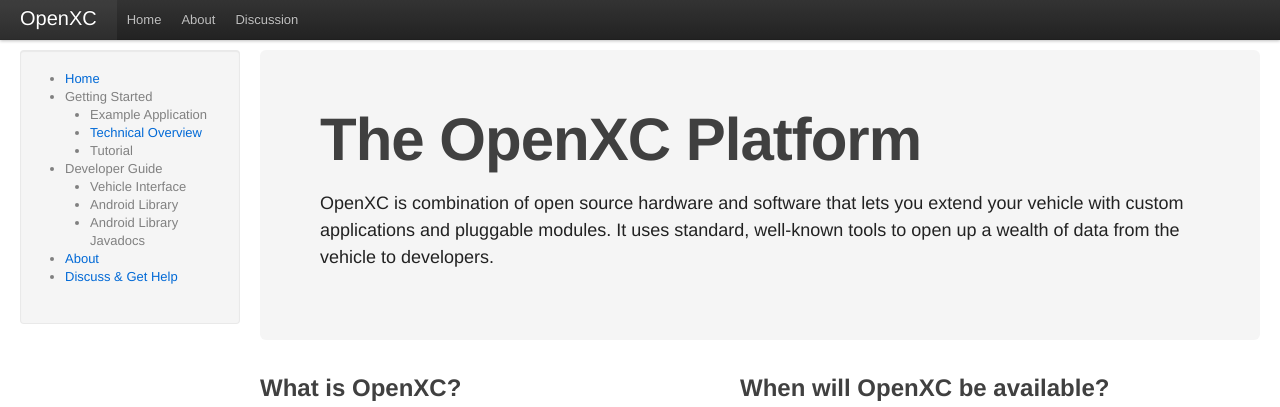
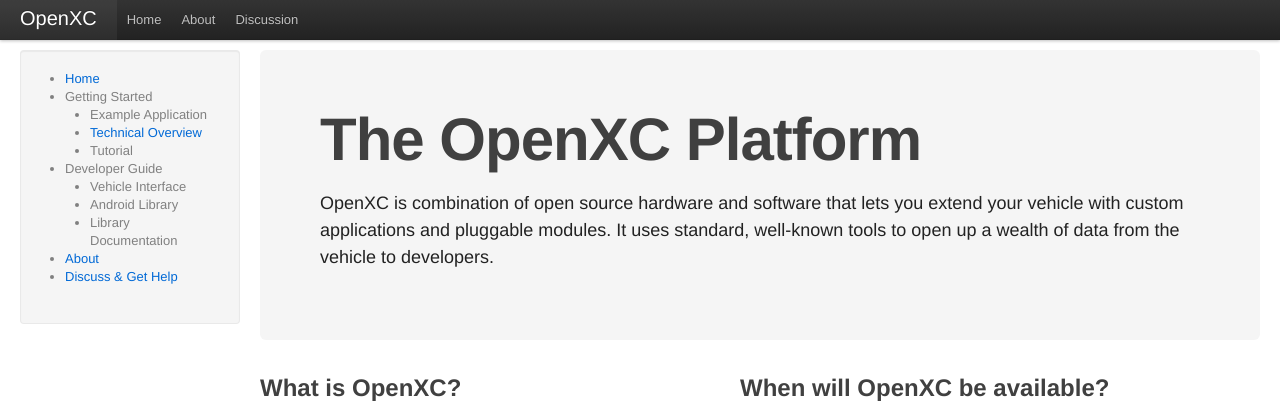
Before and after one commit to openxc/openxcplatform.com, a Jekyll site: the page built from index.html, in a window 1280 px wide and 952 px high. Shown: the top 407 px of the window. Built offline with Jekyll 4.4.1, drawn with Linux system fonts in a browser that asks for light colours; nearby versions of some CDN libraries; Markdown is read by kramdown in place of the engine named in the settings; comment, search, counter and statistics services are not loaded.

Commit message:
Use different language in sidebar links.

```diff
--- a/_layouts/default.html
+++ b/_layouts/default.html
@@ -49,7 +49,7 @@
                 <li>Developer Guide<ul>
                     <li>Vehicle Interface</li>
                     <li>Android Library</li>
-                    <li>Android Library Javadocs</li>
+                    <li>Library Documentation</li>
                 </ul></li>
                 <li><a href="/about.html">About</a></li>
                 <li><a href="/discuss.html">Discuss &amp; Get Help</a></li>
```
